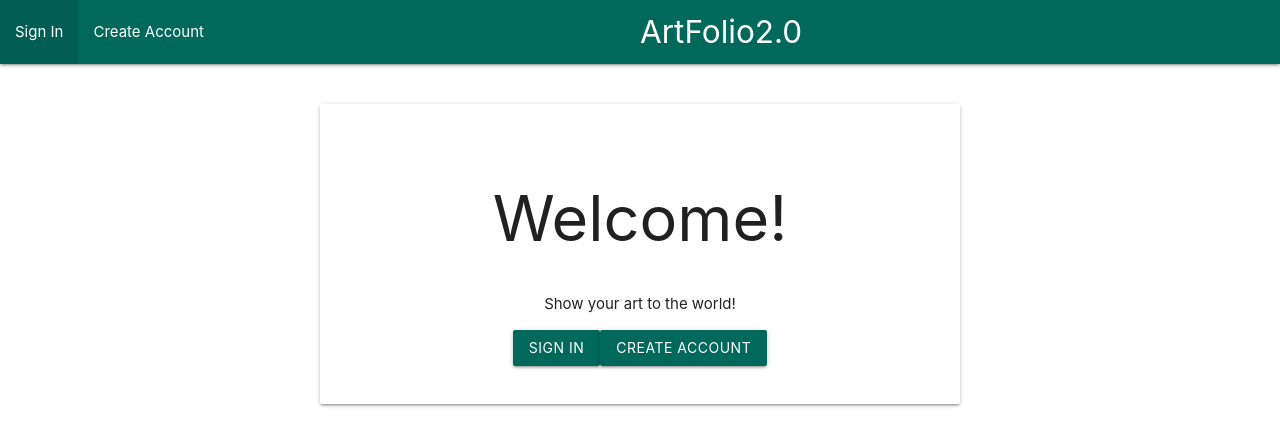
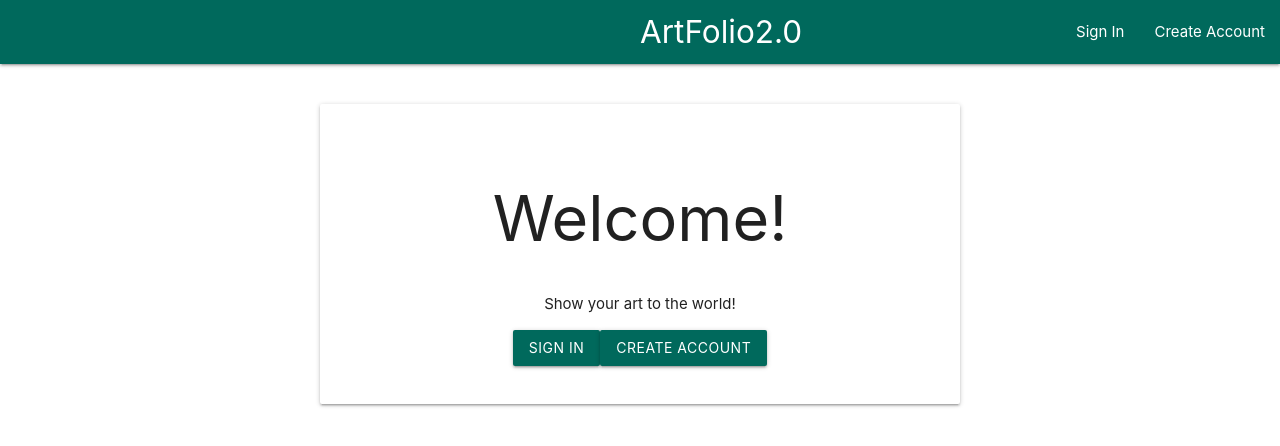
Before and after one commit to angel-torres/at-frontend, a React (Create React App) app in the folder artfolio2.0/: page / in a window 1280 px wide. Shown: the top 446 px of the page. Built offline with nearby package versions, Linux system fonts and the light colour scheme.

Commit message:
fixed materialized nav and sign in form

```diff
--- a/artfolio2.0/src/components/layout/Nav.js
+++ b/artfolio2.0/src/components/layout/Nav.js
@@ -8,11 +8,9 @@
   render() {
     return (
          <nav>
-
             <div className="nav-wrapper #00695c teal darken-3">
-            <Link to="/" className="brand-logo left">ArtFolio2.0</Link>
-            {this.props.signedIn ? <UserLinks user={this.props.user} /> : <SignedOutLinks />}
-
+              <Link to="/" className="brand-logo">ArtFolio2.0</Link>
+              {this.props.signedIn ? <UserLinks user={this.props.user} /> : <SignedOutLinks />}
             </div>
         </nav>
     )
--- a/artfolio2.0/src/components/layout/SignedOutLinks.js
+++ b/artfolio2.0/src/components/layout/SignedOutLinks.js
@@ -4,7 +4,7 @@
 export default class SignedOutLinks extends Component {
   render() {
     return (
-        <ul id="nav-mobile" className="navigation">
+        <ul id="nav-mobile" className="right hide-on-med-and-down">
             <li className="links"><Link to="/signin">Sign In</Link></li>
             <li className="links"><Link to="/createaccount">Create Account</Link></li>
         </ul>
```
